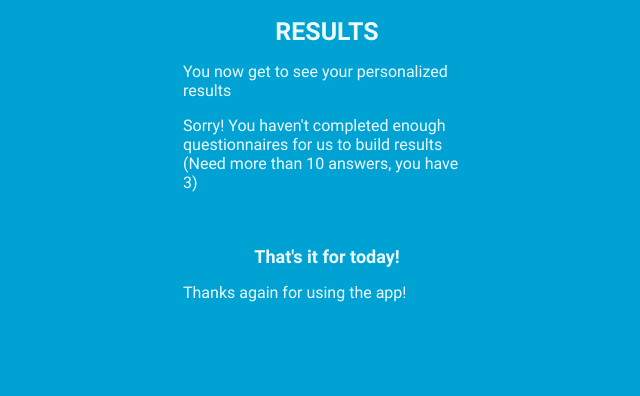
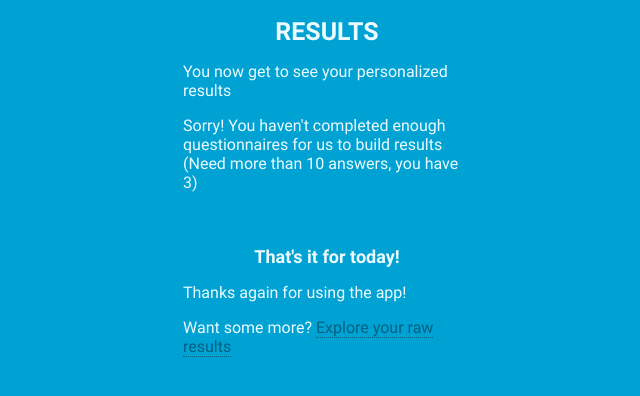
Before and after one commit to daydreaming-experiment/daydreaming-the-app.net, a Jekyll site: the page results/device/index.html, which Jekyll copies as it is, in a window 1280 px wide. Shown: the top 396 px of the page, without its empty margins (313-953 px from the left). Built offline with Jekyll 4.4.1, drawn with Linux system fonts in a browser that asks for light colours; Markdown is read by kramdown in place of the engine named in the settings.

Commit message:
Add "raw download" link to results

```diff
--- a/results/device/index.html
+++ b/results/device/index.html
@@ -47,9 +47,10 @@
     <!--</div>-->
   </div>
 
-  <script src="/static/js/jquery-2.1.1.min.js"></script>
   <script src="/static/js/d3.v3.min.js"></script>
   <script src="/static/js/underscore-min.js"></script>
+  <script src="/static/js/FileSaver.min.js"></script>
+  <script src="/static/js/jquery-2.1.1.min.js"></script>
   <script src="/results/device/index.js"></script>
 </body>
 </html>
--- a/results/device/index.js
+++ b/results/device/index.js
@@ -1065,7 +1065,15 @@ $(document).ready(function () {
     }
 
     $("#results").append("<h2>That's it for today!</h2>");
-    $("#results").append("<p>Thanks again for using the app!</p>")
+    $("#results").append("<p>Thanks again for using the app!</p>");
+    $("#results").append('<p>Want some more? <a href="#" id="save-raw">Explore your raw results</a></p>');
+    $("#save-raw").click(function() {
+      var resultsBlob = new Blob([JSON.stringify({"results": results}, null, '  ')],
+                                 {type: "text/plain;charset=utf-8"}),
+          now = new Date().toISOString();
+
+      saveAs(resultsBlob, "results-" + now + ".json");
+    });
 
   });
 
--- a/results/device/main.css
+++ b/results/device/main.css
@@ -45,6 +45,12 @@ h3 {
 
 img {
   font-style: italic;
+}
+
+a#save-raw {
+  text-decoration: none;
+  color: #00617F;
+  border-bottom: 1px #00617F dotted;
 }
 
 
```
Also changed, not shown: static/js/FileSaver.min.js (added).
